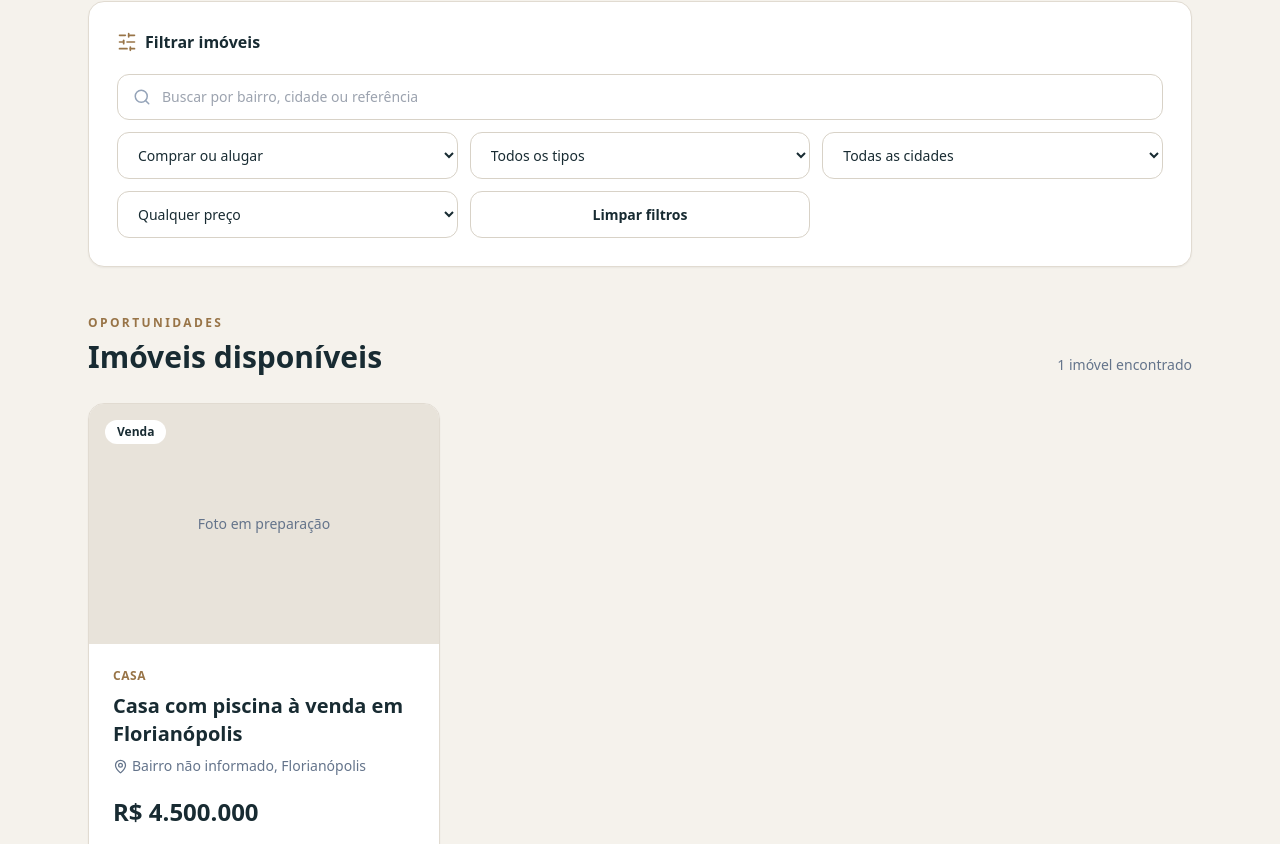
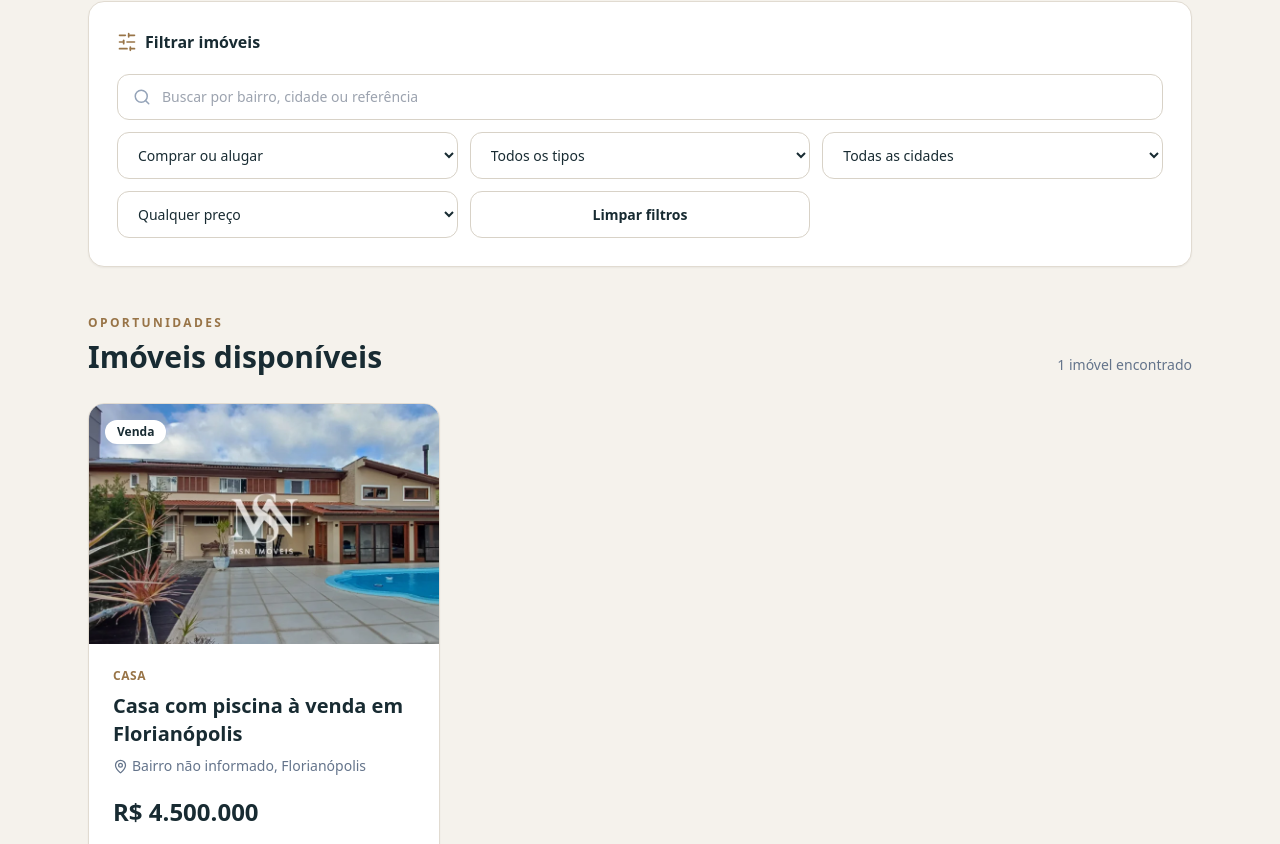
Before and after one commit to faustoho/meuagenteimobiliario, a Next.js app: page /imoveis in a window 1280 px wide. Shown: the part 459-1303 px from the top of the page. Built offline with nearby package versions, Linux system fonts and the light colour scheme.

Commit message:
feat: exibir foto autorizada da MSN no primeiro imóvel

```diff
--- a/src/data/imoveis.ts
+++ b/src/data/imoveis.ts
@@ -32,7 +32,7 @@ export const imoveis: Imovel[] = [
     quartos: 7,
     banheiros: 7,
     vagas: 2,
-    imagens: [],
+    imagens: ['/imoveis/msn-11472745-capa.webp'],
     descricao: 'Casa à venda em Florianópolis/SC, com 530 m² de área total, 7 dormitórios, 7 banheiros e 2 vagas de garagem. Consulte o anúncio original para mais informações.',
     referencia: '11472745',
     urlOrigem: 'https://www.msnimoveis.com.br/imovel/venda/casa-em-florianopolis-sc-11472745'
```
